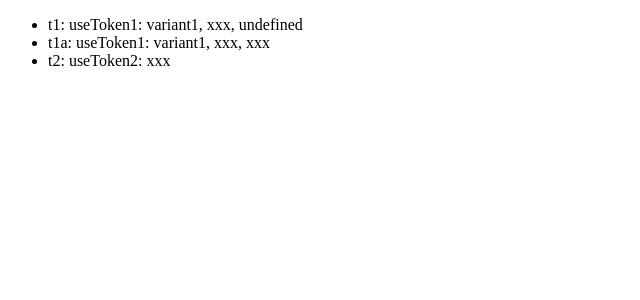
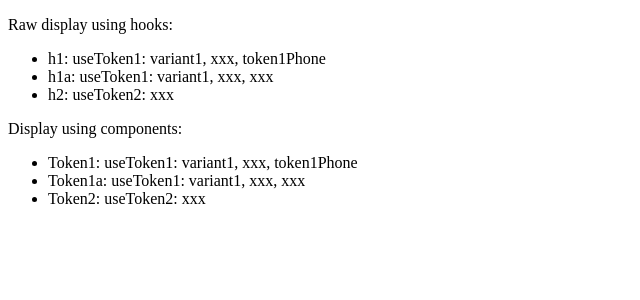
Before and after one commit to osequi/test-tsx-dx, a Next.js app: page / in a window 1280 px wide. Shown: the top 300 px of the page, without its empty margins (0-640 px from the left). Built offline with nearby package versions, Linux system fonts and the light colour scheme.

Commit message:
The component is ok

```diff
--- /dev/null
+++ b/src/Token.tsx
@@ -0,0 +1,21 @@
+import { TToken1, TToken2, useToken1, useToken2 } from ".";
+
+export type TTokenVariants = "token1" | "token2";
+
+export interface TToken {
+  variant: TTokenVariants;
+  data: TToken1 | TToken2;
+}
+
+/**
+ * Displays a token either via token1 or token2.
+ */
+export function Token(props: TToken) {
+  const { variant, data } = props;
+  switch (variant) {
+    case "token1":
+      return <>{useToken1(data as TToken1)}</>;
+    case "token2":
+      return <>{useToken2(data as TToken2)}</>;
+  }
+}
--- a/src/index.ts
+++ b/src/index.ts
@@ -2,3 +2,4 @@ export * from "./token1";
 export * from "./useToken1";
 export * from "./token2";
 export * from "./useToken2";
+export * from "./Token";
--- a/src/pages/index.tsx
+++ b/src/pages/index.tsx
@@ -1,14 +1,34 @@
-import { useToken1, useToken2 } from "../";
+import { useToken1, useToken2, Token, TToken1, TToken2 } from "../";
 
 export default function Home() {
-  const t1 = useToken1({ variant: "variant1", name: "xxx" });
-  const t1a = useToken1({ variant: "variant1", name: "xxx", phone: "xxx" });
-  const t2 = useToken2({ variant: "variant2", name: "ccc", email: "xxx" });
+  const t1: TToken1 = { variant: "variant1", name: "xxx" };
+  const t1a: TToken1 = { variant: "variant1", name: "xxx", phone: "xxx" };
+  const t2: TToken2 = { variant: "variant2", name: "ccc", email: "xxx" };
+
+  const h1 = useToken1(t1);
+  const h1a = useToken1(t1a);
+  const h2 = useToken2(t2);
+
   return (
-    <ul>
-      <li>t1: {t1}</li>
-      <li>t1a: {t1a}</li>
-      <li>t2: {t2}</li>
-    </ul>
+    <>
+      <p>Raw display using hooks:</p>
+      <ul>
+        <li>h1: {h1}</li>
+        <li>h1a: {h1a}</li>
+        <li>h2: {h2}</li>
+      </ul>
+      <p>Display using components:</p>
+      <ul>
+        <li>
+          Token1: <Token variant="token1" data={t1} />
+        </li>
+        <li>
+          Token1a: <Token variant="token1" data={t1a} />
+        </li>
+        <li>
+          Token2: <Token variant="token2" data={t2} />
+        </li>
+      </ul>
+    </>
   );
 }
--- a/src/useToken1.ts
+++ b/src/useToken1.ts
@@ -3,7 +3,8 @@ import { TToken1, token1 } from ".";
 /**
  * Displays a token1.
  */
-export function useToken1(props: TToken1 = token1): string {
-  const { variant, name, phone } = props;
+export function useToken1(props: TToken1): string {
+  const mergedProps = { ...token1, ...props };
+  const { variant, name, phone } = mergedProps;
   return `useToken1: ${variant}, ${name}, ${phone}`;
 }
--- a/src/useToken2.ts
+++ b/src/useToken2.ts
@@ -11,7 +11,8 @@ import { TToken2, token2 } from ".";
  * Long lines are not truncated, the hover box goes to the edge of the screen.
  * A workaround is to break sentences into a new line.
  */
-export function useToken2(props: TToken2 = token2): string {
-  const { email } = props;
+export function useToken2(props: TToken2): string {
+  const mergedProps = { ...token2, ...props };
+  const { email } = mergedProps;
   return `useToken2: ${email}`;
 }
```
Also changed, not shown: 1 other file (tests, documents, lock files or other folders).
